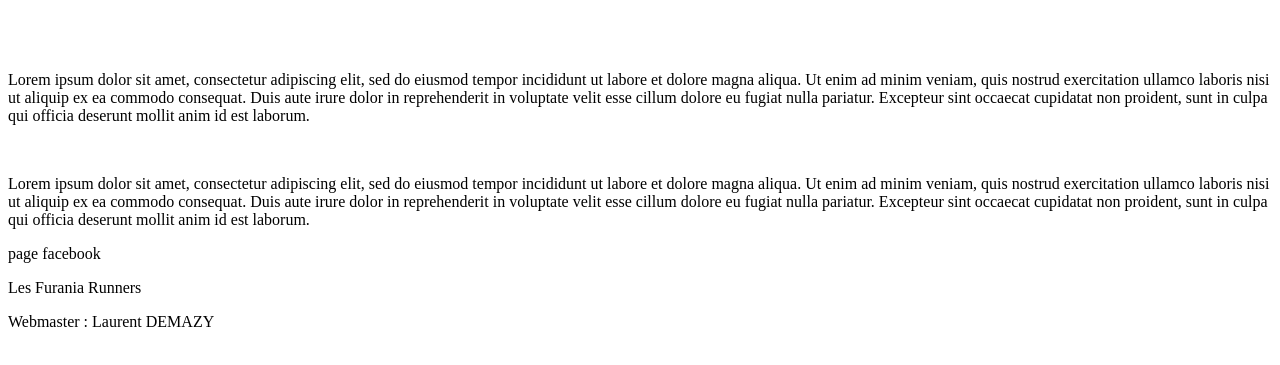
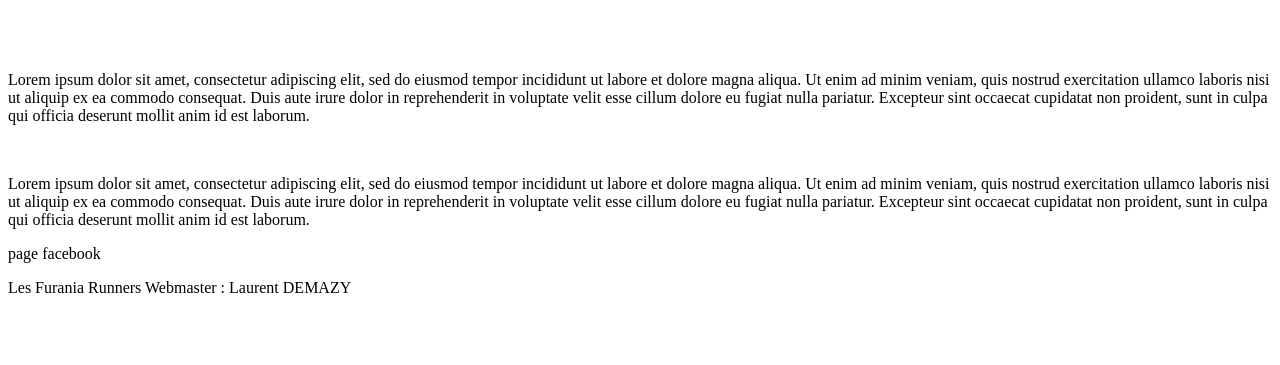
Before and after one commit to laulau200/furania-runners_2, a plain HTML site: page index.html in a window 1280 px wide. Shown: the part 61-426 px from the top of the page. Drawn offline with Linux system fonts and the light colour scheme.

Commit message:
Update index.html

```diff
--- a/index.html
+++ b/index.html
@@ -32,7 +32,7 @@
 <footer>
 <p>page facebook</p>
 <a href:"https://www.facebook.com/profile.php?id=61552105517489">Les Furania Runners</a>
-<p><a href:"www.ldemazy.com">Webmaster : Laurent DEMAZY </a>
+<a href:"www.ldemazy.com">Webmaster : Laurent DEMAZY </a>
 
 
 </footer>
```
